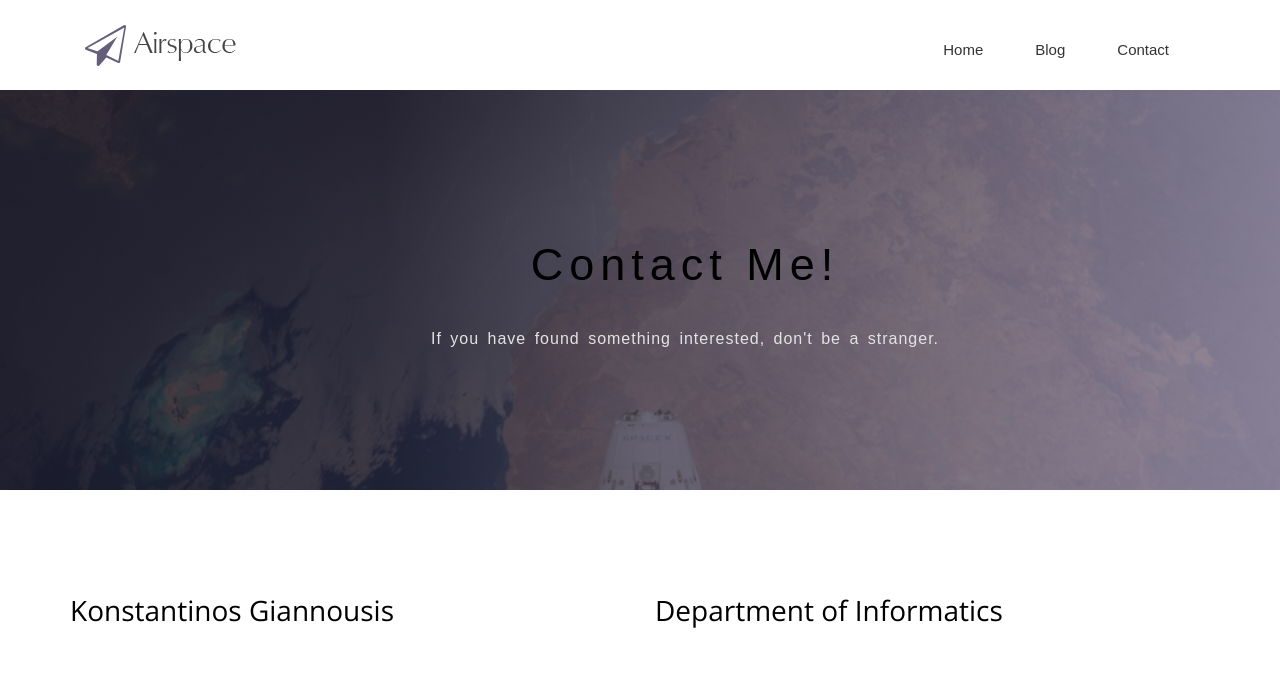
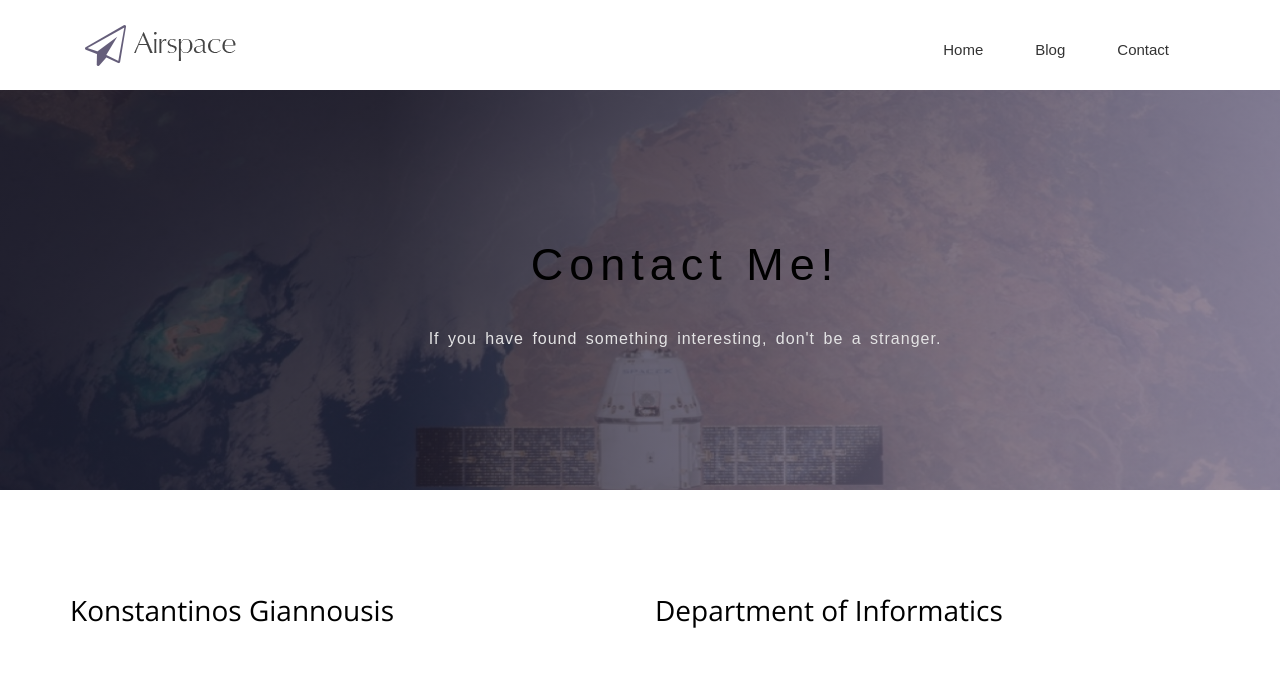
Before and after one commit to kgiann78/kgiann78.github.io, a Jekyll site: the page built from contact.html, in a window 1280 px wide. Shown: the top 673 px of the page. Built offline with Jekyll 4.4.1, drawn with Linux system fonts in a browser that asks for light colours; nearby versions of some CDN libraries; some web fonts are replaced; grey boxes are pictures that could not be loaded.

Commit message:
Updating index

```diff
--- a/contact.html
+++ b/contact.html
@@ -11,7 +11,7 @@ permalink: /contact/
       <div class="col-md-12">
         <div class="block">
           <h1>Contact me!</h1>
-          <p>If you have found something interested, don't be a stranger.</p>
+          <p>If you have found something interesting, don't be a stranger.</p>
         </div>
       </div>
     </div>
```
Also changed, not shown: img/slider-bg.jpg.
